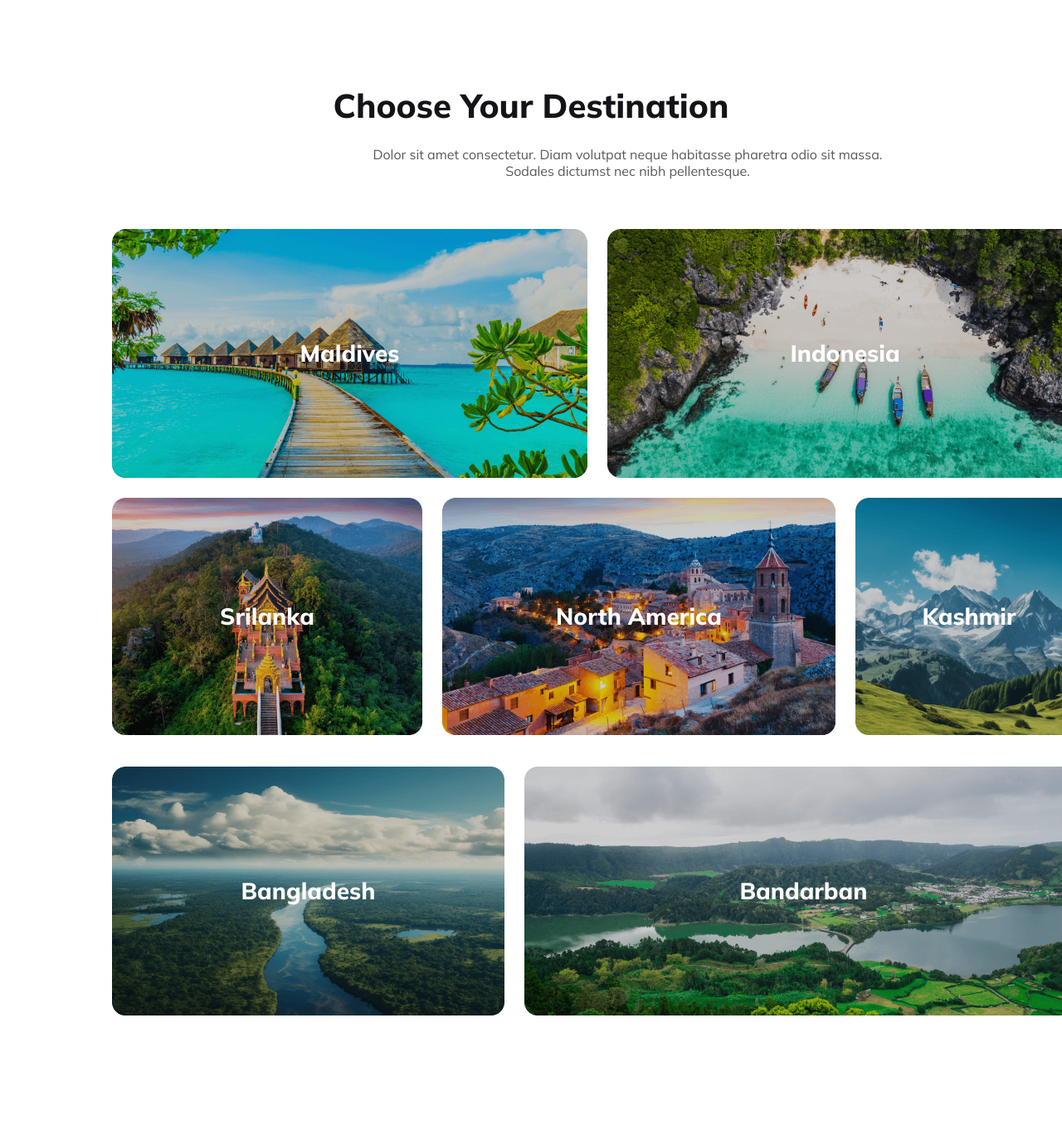
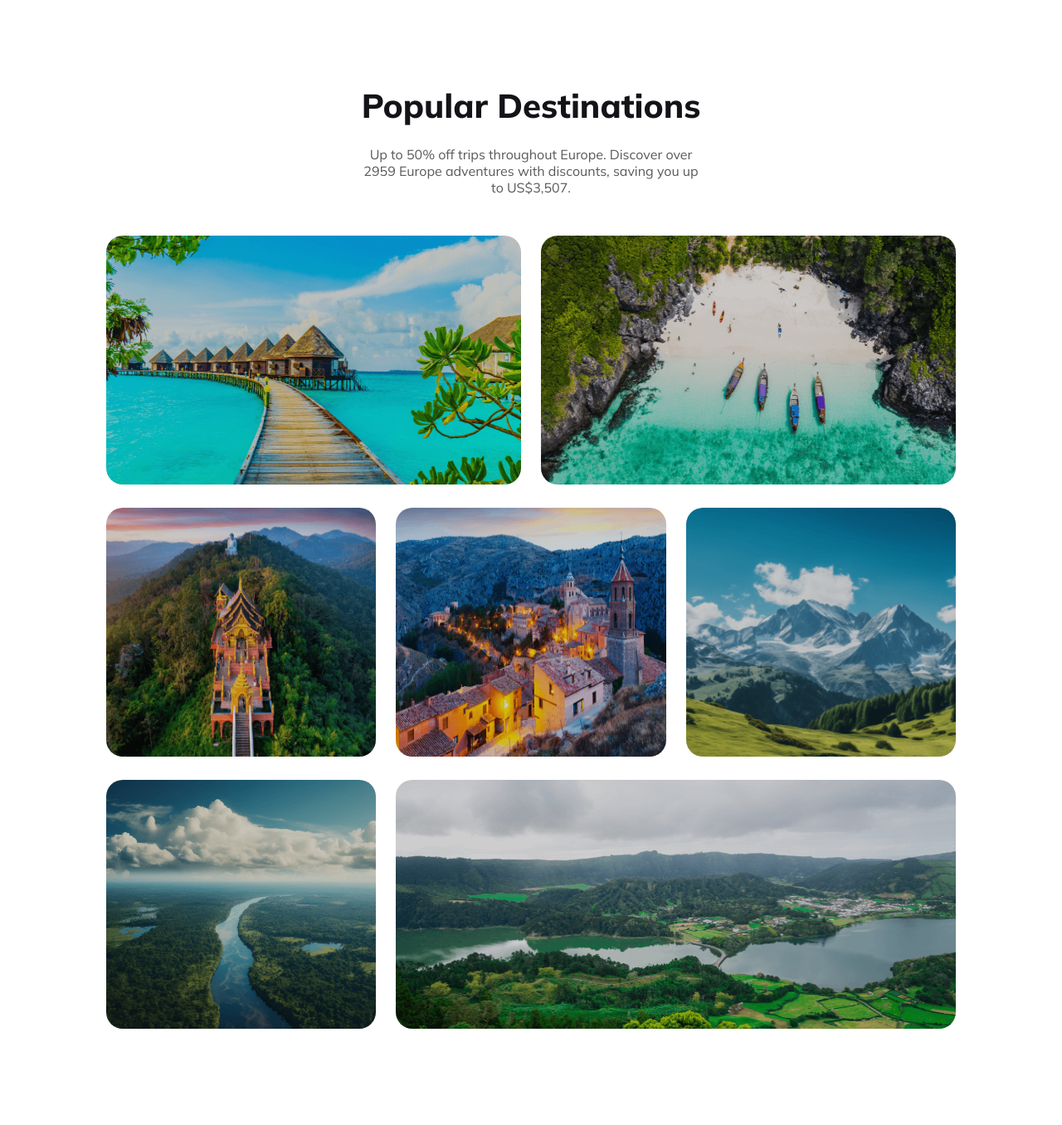
Before and after one commit to Shakillazycoder/Assignment-number-2, a plain HTML site: page index.html in a window 1280 px wide. Shown: the part 1220-2576 px from the top of the page at 83% size. After the commit the page ends 2464 px from the top, so only its background shows below. Drawn offline with Linux system fonts and the light colour scheme.

Commit message:
destination section added

```diff
--- a/index.html
+++ b/index.html
@@ -48,7 +48,7 @@
                  </ul>
                 <p class="tour-description2">
                    Amet consectetur. Vulputate commodo felis molestie risus
-   ornare nulla amet et. Libero commodo sagittis dignissim adipiscing quis. Habitant adipiscing risus natoque aliquet. Id bibendum nunc senectus semper tincidunt.
+                   ornare nulla amet et. Libero commodo sagittis dignissim adipiscing quis. Habitant adipiscing risus natoque aliquet. Id bibendum nunc senectus semper tincidunt.
                 </p>
                 <button class="btn-primary">Read More</button>
                </div>
@@ -59,25 +59,24 @@
         </section>
         <!-- collage -->
         <section>
-            <div class="collage">
-              <h2 class="collage-title">Choose Your Destination</h2>
-              <p class="collage-descriptin">Dolor sit amet consectetur. Diam volutpat neque habitasse pharetra odio sit massa. Sodales dictumst nec nibh pellentesque.</p>
-            </div>
-            <div class="item-box">
-                <div class="card">
-                    <div class="item1">Maldives</div>
-                    <div class="item2">Indonesia</div>
+            <div class="Destination-section">
+                <div class="Destination-text-section">
+                  <h2 class="Destination-title">Popular Destinations</h2>
+                  <p class="Destination-description">Up to 50% off trips throughout Europe. Discover over 2959 Europe adventures with discounts, saving you up to US$3,507.</p>
                 </div>
-                <div class="card">
-                    <div class="item3">Srilanka</div>
-                    <div class="item4">North America</div>
-                    <div class="item5">Kashmir</div>
-                </div>
-               <div class="card">
-                <div class="item6">Bangladesh</div>
-                <div class="item7">Bandarban</div>
-               </div>
-            </div>
+                  <div class="image-box">
+                    <div class="Maldives"><img src="Images/Rectangle5.png" alt=""></div>
+                    <div class="Indonesia"><img src="Images/Rectangle8.png" alt=""></div>
+                    <div class="Srilanka"><img src="Images/Rectangle6.png" alt=""></div>
+                    <div class="North-America"><img src="Images/Rectangle7.png" alt=""></div>
+                    <div class="Kashmir"><img src="Images/Rectangle9.png" alt=""></div>
+                    <div class="Bangladesh"><img src="Images/Rectangle11.png" alt=""></div>
+                    <div class="Bandarban"><img src="Images/Rectangle10.png" alt=""></div>
+                  </div>
+              </div>
+        </section>
+        <section>
+
         </section>
     </main>
 </body>
--- a/styles/styles.css
+++ b/styles/styles.css
@@ -156,142 +156,74 @@ nav ul li .home {
   border-radius: 16px;
 }
 /* collage related style */
-.collage{
-    margin: 60px 135px;
-}
-.collage-title{
+.Destination-section {
+    width: 80%;
+    margin: 0 auto;
+  }
+
+  .Destination-title{
+    align-items: center;
+    text-align: center;
     color: #131318;
-    text-align: center;
     font-size: 2.5rem;
     font-weight: 800;
     margin-bottom: 24px;
-}
-.collage-descriptin{
-    color: rgba(19, 19, 24, 0.70);
+  }
+  .Destination-description{
+    color: rgba(19, 19, 24, 0.7);
     text-align: center;
+    width: 40%;
+    margin: 0 auto;
     font-weight: 400;
-    width: 643px;
-    padding-left: 300px;
-}
-.item-box{
-    margin: 60px 135px;
-}
-.card{
+  }
+  .image-box{
+    margin-top: 48px;
+    align-items: center;
+    text-align: center;
+    justify-content: space-around;
+    display: grid;
+    grid-template-columns: 1fr 1fr 1fr 1fr 1fr 1fr;
+    grid-template-rows: 1fr 1fr 1fr;
+    gap: 24px 24px;
+    grid-auto-flow: row;
+    grid-template-areas:
+      "Maldives Maldives Maldives Indonesia Indonesia Indonesia"
+      "Srilanka Srilanka North-America North-America Kashmir Kashmir"
+      "Bangladesh Bangladesh Bandarban Bandarban Bandarban Bandarban";
+  }
+  .image-box img {
+    width: 100%;
     height: 300px;
-    display: grid;
-    grid-template-columns: repeat(3, 1fr);
-    gap: 24px;
-    margin-bottom: 24px;
-}
-.item1{
-    background: url('../Images/Rectangle5.png');
-    background-repeat: no-repeat;
-    width: 573px;
-    height: 100%;
-    border-radius: 16px;
-    color: #FFF;
-    text-align: center;
-    align-items: center;
-    font-size: 1.75rem;
-    font-weight: 800;
-    padding-top: 132px
-}
-.item2{
-    background: url('../Images/Rectangle8.png');
-    background-repeat: no-repeat;
-    width: 573px;
-    height: 100%;
-    border-radius: 16px;
-    color: #FFF;
-    text-align: center;
-    align-items: center;
-    font-size: 1.75rem;
-    font-weight: 800;
-    padding-top: 132px
-}
-.item3{
-    background: url('../Images/Rectangle6.png');
-    background-repeat: no-repeat;
-    width: 374px;
-    height: 100%;
-    border-radius: 16px;
-    color: #FFF;
-    text-align: center;
-    align-items: center;
-    font-size: 1.75rem;
-    font-weight: 800;
-    padding-top: 125px;
-}
-.item4{
-    background: url('../Images/Rectangle7.png');
-    background-repeat: no-repeat;
-    width: 474px;
-    height: 100%;
-    border-radius: 16px;
-    color: #FFF;
-    text-align: center;
-    align-items: center;
-    font-size: 1.75rem;
-    font-weight: 800;
-    padding-top: 125px;
-}
-.item5{
-    background: url('../Images/Rectangle9.png');
-    background-repeat: no-repeat;
-    width: 274px;
-    height: 100%;
-    border-radius: 16px;
-    color: #FFF;
-    text-align: center;
-    align-items: center;
-    font-size: 1.75rem;
-    font-weight: 800;
-    padding-top: 125px;
-}
-.item6{
-    background: url('../Images/Rectangle11.png');
-    background-repeat: no-repeat;
-    width: 473px;
-    height: 100%;
-    border-radius: 16px;
-    color: #FFF;
-    text-align: center;
-    align-items: center;
-    font-size: 1.75rem;
-    font-weight: 800;
-    padding-top: 132px;
-}
-.item7{
-    background: url('../Images/Rectangle10.png');
-    background-repeat: no-repeat;
-    width: 673px;
-    height: 100%;
-    border-radius: 16px;
-    color: #FFF;
-    text-align: center;
-    align-items: center;
-    font-size: 1.75rem;
-    font-weight: 800;
-    padding-top: 132px;
-}
+    border-radius: 20px;
+  }
 
+  .Maldives {
+    grid-area: Maldives;
+  }
 
+  .Indonesia {
+    grid-area: Indonesia;
+  }
 
+  .Srilanka {
+    grid-area: Srilanka;
+  }
 
+  .North-America {
+    grid-area: North-America;
+  }
 
+  .Kashmir {
+    grid-area: Kashmir;
+  }
 
+  .Bangladesh {
+    grid-area: Bangladesh;
+  }
 
-
-
-
-
-
-
-
-
-
-
-
+  .Bandarban {
+    grid-area: Bandarban;
+  }
 
 
 @media screen and (max-width: 576px) {
@@ -357,6 +289,7 @@ nav ul li .home {
     text-align: center;
     font-weight: 700;
   }
+  /* popular tour */
   .tour-container{
     flex-direction: column;
     margin: 20px;
@@ -377,4 +310,34 @@ nav ul li .home {
   .tour-image img{
     width: 335px;
   }
+/* destination section */
+.Destination-section {
+    width: 95%;
+    overflow: hidden;
+  }
+  .Destination-title{
+    font-size: 1.2rem;
+  }
+  .Destination-description {
+    width: 70%;
+    font-size: 0.825rem;
+    margin-bottom: 24px;
+  }
+  .image-box {
+    margin: 0 auto;
+    gap: 16px 16px;
+    grid-template-columns: 1fr;
+    grid-template-rows: 1fr;
+    grid-template-areas:
+      "Maldives"
+      "Indonesia"
+      "Srilanka"
+      "North-America"
+      "Kashmir"
+      "Bangladesh"
+      "Bandarban";
+  }
+  .image-box img {
+    width: 95%;
+  }
 }
```
